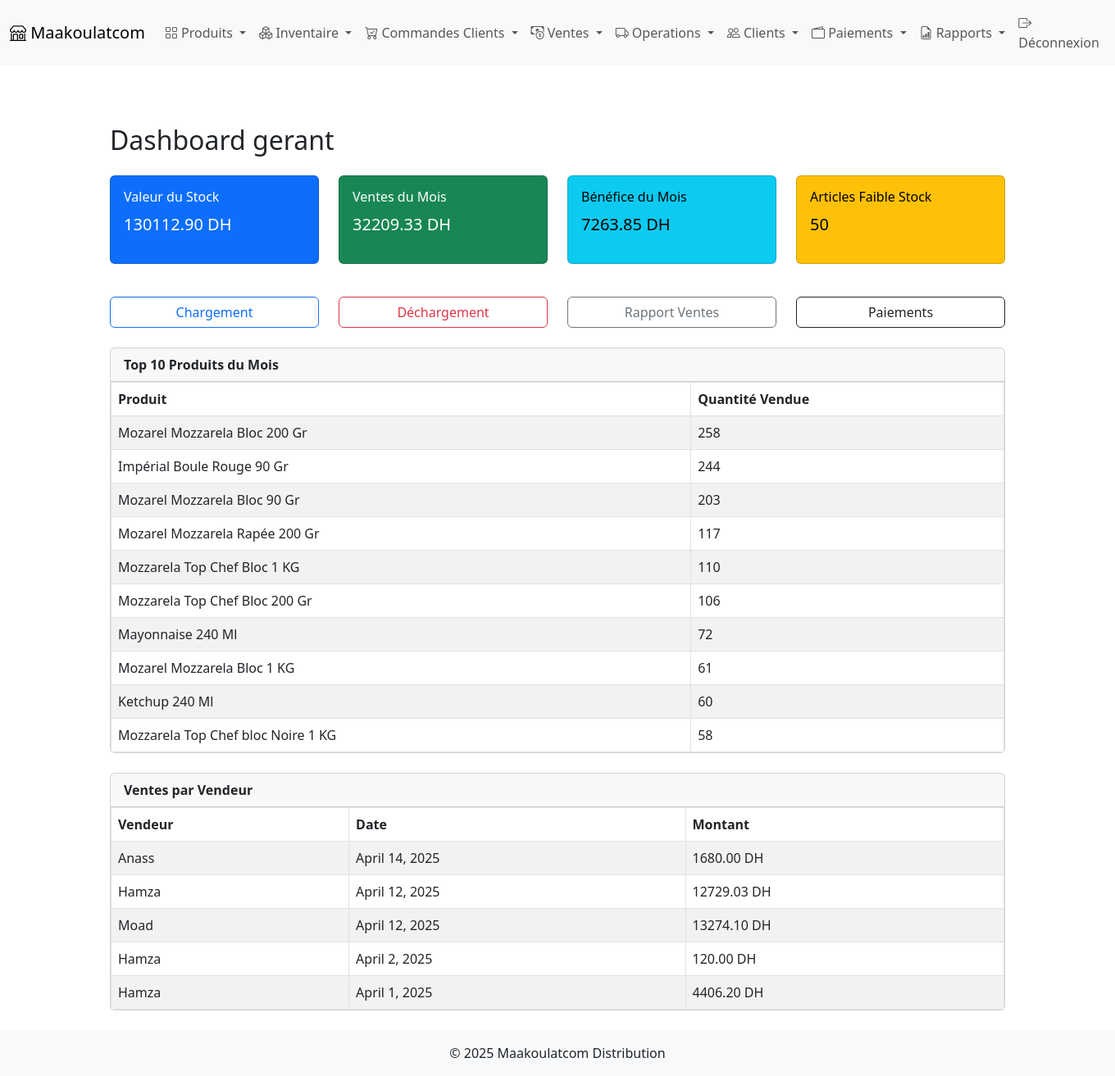
After one commit to ElMehdiElMakoudi-UwU/maakoulatcom, a Django app: page /manager/ in a window 1360 px wide. The commit adds this page. Shown: the whole page at 82% size. Run offline with Django 4.2, Linux system fonts and the light colour scheme; a user stored in the database is signed in; data comes from the database, SQL or seed files in the repository; both versions use the stored data as it was after the commit.

Commit message:
landing page for manager

```diff
--- /dev/null
+++ b/products/templates/dashboard/manager_landing.html
@@ -0,0 +1,107 @@
+{% extends 'products/base.html' %}
+{% block title %}Accueil gerant{% endblock %}
+{% block content %}
+<div class="container py-4">
+    <h2 class="mb-4">Dashboard gerant</h2>
+
+    <!-- KPIs -->
+    <div class="row mb-4">
+        <div class="col-md-3">
+            <div class="card text-bg-primary mb-3">
+                <div class="card-body">
+                    <h6 class="card-title">Valeur du Stock</h6>
+                    <p class="fs-5">{{ total_stock_value|floatformat:2 }} DH</p>
+                </div>
+            </div>
+        </div>
+        <div class="col-md-3">
+            <div class="card text-bg-success mb-3">
+                <div class="card-body">
+                    <h6 class="card-title">Ventes du Mois</h6>
+                    <p class="fs-5">{{ monthly_sales|floatformat:2 }} DH</p>
+                </div>
+            </div>
+        </div>
+        <div class="col-md-3">
+            <div class="card text-bg-info mb-3">
+                <div class="card-body">
+                    <h6 class="card-title">Bénéfice du Mois</h6>
+                    <p class="fs-5">{{ monthly_profit|floatformat:2 }} DH</p>
+                </div>
+            </div>
+        </div>
+        <div class="col-md-3">
+            <div class="card text-bg-warning mb-3">
+                <div class="card-body">
+                    <h6 class="card-title">Articles Faible Stock</h6>
+                    <p class="fs-5">{{ low_stock_count }}</p>
+                </div>
+            </div>
+        </div>
+    </div>
+
+    <!-- Quick Actions -->
+    <div class="row mb-4">
+        <div class="col-md-3 d-grid">
+            <a href="{% url 'products:load_new_inventory' %}" class="btn btn-outline-primary">Chargement</a>
+        </div>
+        <div class="col-md-3 d-grid">
+            <a href="{% url 'products:unload_new_inventory' %}" class="btn btn-outline-danger">Déchargement</a>
+        </div>
+        <div class="col-md-3 d-grid">
+            <a href="{% url 'products:sales_report' %}" class="btn btn-outline-secondary">Rapport Ventes</a>
+        </div>
+        <div class="col-md-3 d-grid">
+            <a href="{% url 'products:seller_payment_entry' %}" class="btn btn-outline-dark">Paiements</a>
+        </div>
+    </div>
+
+    <!-- Top 10 Products -->
+    <div class="card mb-4">
+        <div class="card-header fw-bold">Top 10 Produits du Mois</div>
+        <div class="card-body p-0">
+            <table class="table table-striped table-bordered mb-0">
+                <thead>
+                    <tr>
+                        <th>Produit</th>
+                        <th>Quantité Vendue</th>
+                    </tr>
+                </thead>
+                <tbody>
+                    {% for p in top_products %}
+                    <tr>
+                        <td>{{ p.product__name }}</td>
+                        <td>{{ p.total_sold }}</td>
+                    </tr>
+                    {% endfor %}
+                </tbody>
+            </table>
+        </div>
+    </div>
+
+    <!-- Sales by Seller -->
+    <div class="card">
+        <div class="card-header fw-bold">Ventes par Vendeur</div>
+        <div class="card-body p-0">
+            <table class="table table-striped table-bordered mb-0">
+                <thead>
+                    <tr>
+                        <th>Vendeur</th>
+                        <th>Date</th>
+                        <th>Montant</th>
+                    </tr>
+                </thead>
+                <tbody>
+                    {% for row in sales_by_seller %}
+                    <tr>
+                        <td>{{ row.seller__name }}</td>
+                        <td>{{ row.date }}</td>
+                        <td>{{ row.total|floatformat:2 }} DH</td>
+                    </tr>
+                    {% endfor %}
+                </tbody>
+            </table>
+        </div>
+    </div>
+</div>
+{% endblock %}
--- a/products/templates/products/base.html
+++ b/products/templates/products/base.html
@@ -22,7 +22,7 @@
 <body>
     <nav class="navbar navbar-expand-lg navbar-light bg-light">
         <div class="container-fluid">
-            <a class="navbar-brand" href="{% url 'products:dashboard' %}">
+            <a class="navbar-brand" href="{% url 'products:manager_landing' %}">
                 <i class="bi bi-shop"></i> Maakoulatcom
             </a>
             <button class="navbar-toggler" type="button" data-bs-toggle="collapse" data-bs-target="#navbarNav">
--- a/products/urls.py
+++ b/products/urls.py
@@ -73,6 +73,9 @@ urlpatterns = [
     path('mobile/orders/<int:order_id>/', views.mobile_order_detail, name='mobile_order_detail'),
     # urls.py
     path('accounts/profile/', views.post_login_redirect, name='post_login_redirect'),
+    # urls.py
+    path('manager/', views.manager_landing, name='manager_landing'),
+
 
 
 ]
--- a/products/views.py
+++ b/products/views.py
@@ -40,7 +40,7 @@ def post_login_redirect(request):
         if role == 'seller':
             return redirect('products:mobile_landing')  # NOT 'mobile_clients'
         elif role == 'manager':
-            return redirect('products:metrics_dashboard')
+            return redirect('products:manager_landing')
 
     return redirect('products:metrics_dashboard')  # fallback
 
@@ -1406,3 +1406,53 @@ def mobile_create_customer(request):
         return redirect('products:mobile_clients')
 
     return render(request, 'mobile/mobile_clients_create.html')
+
+@login_required
+def manager_landing(request):
+    today = now().date()
+    current_month = today.month
+    current_year = today.year
+
+    # Stock value = quantity * selling_price
+    stock_value = Product.objects.aggregate(
+        total=Sum(F('quantity') * F('selling_price'), output_field=DecimalField())
+    )['total'] or 0
+
+    # Monthly sales = sum of amount for current month
+    monthly_entries = SellerProductDayEntry.objects.filter(date__year=current_year, date__month=current_month)
+    monthly_sales = monthly_entries.aggregate(total=Sum('amount'))['total'] or 0
+
+    # Monthly profit = (selling_price - purchase_price) * vendu
+    profit_expr = ExpressionWrapper(
+        (F('product__selling_price') - F('product__purchase_price')) * F('vendu'),
+        output_field=DecimalField()
+    )
+    monthly_profit = monthly_entries.aggregate(profit=Sum(profit_expr))['profit'] or 0
+
+    # Low stock products
+    low_stock_count = Product.objects.filter(quantity__lte=F('critical_threshold')).count()
+
+    # Top 10 products this month
+    top_products = (
+        monthly_entries.values('product__name')
+        .annotate(total_sold=Sum('vendu'))
+        .order_by('-total_sold')[:10]
+    )
+
+    # Sales per seller per date
+    sales_by_seller = (
+        monthly_entries.values('seller__name', 'date')
+        .annotate(total=Sum('amount'))
+        .order_by('-date')
+    )
+
+    context = {
+        'total_stock_value': stock_value,
+        'monthly_sales': monthly_sales,
+        'monthly_profit': monthly_profit,
+        'low_stock_count': low_stock_count,
+        'top_products': top_products,
+        'sales_by_seller': sales_by_seller,
+        'today': today,
+    }
+    return render(request, 'dashboard/manager_landing.html', context)
```
Also changed, not shown: db.sqlite3.
